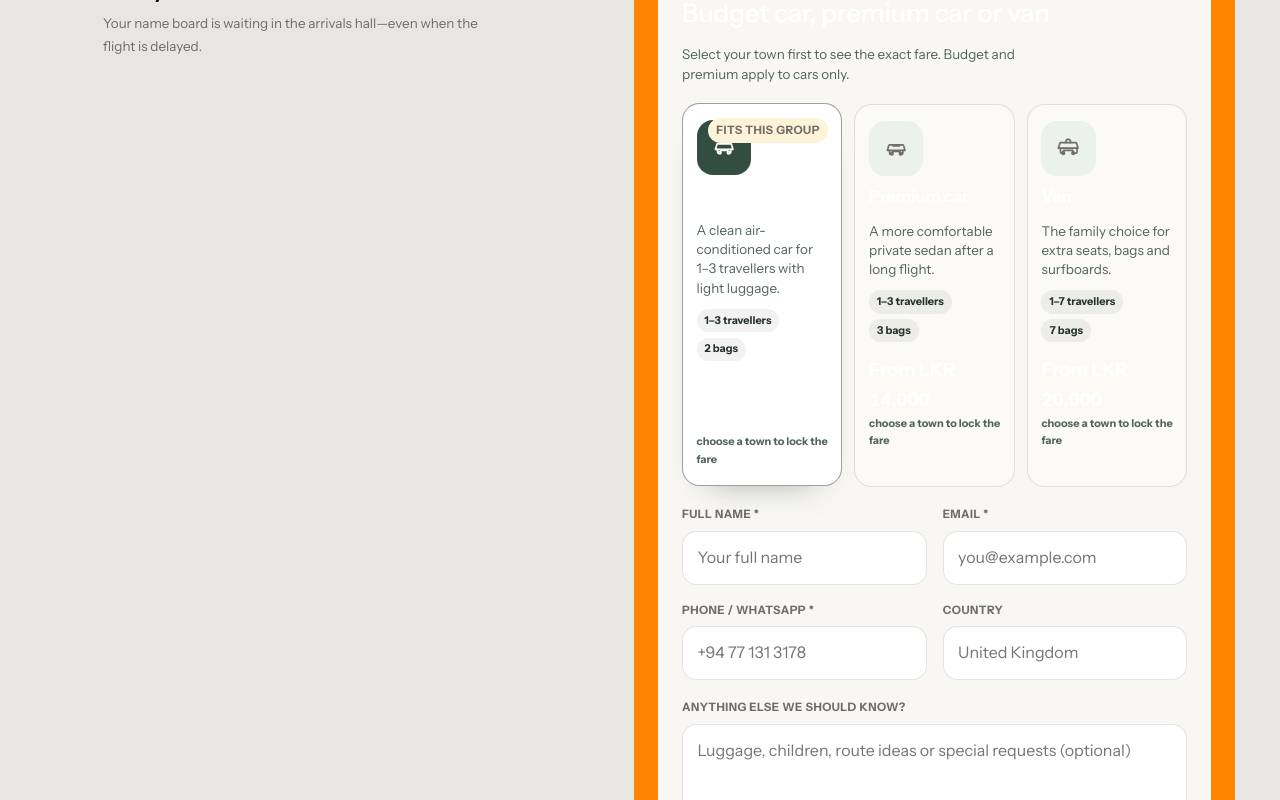
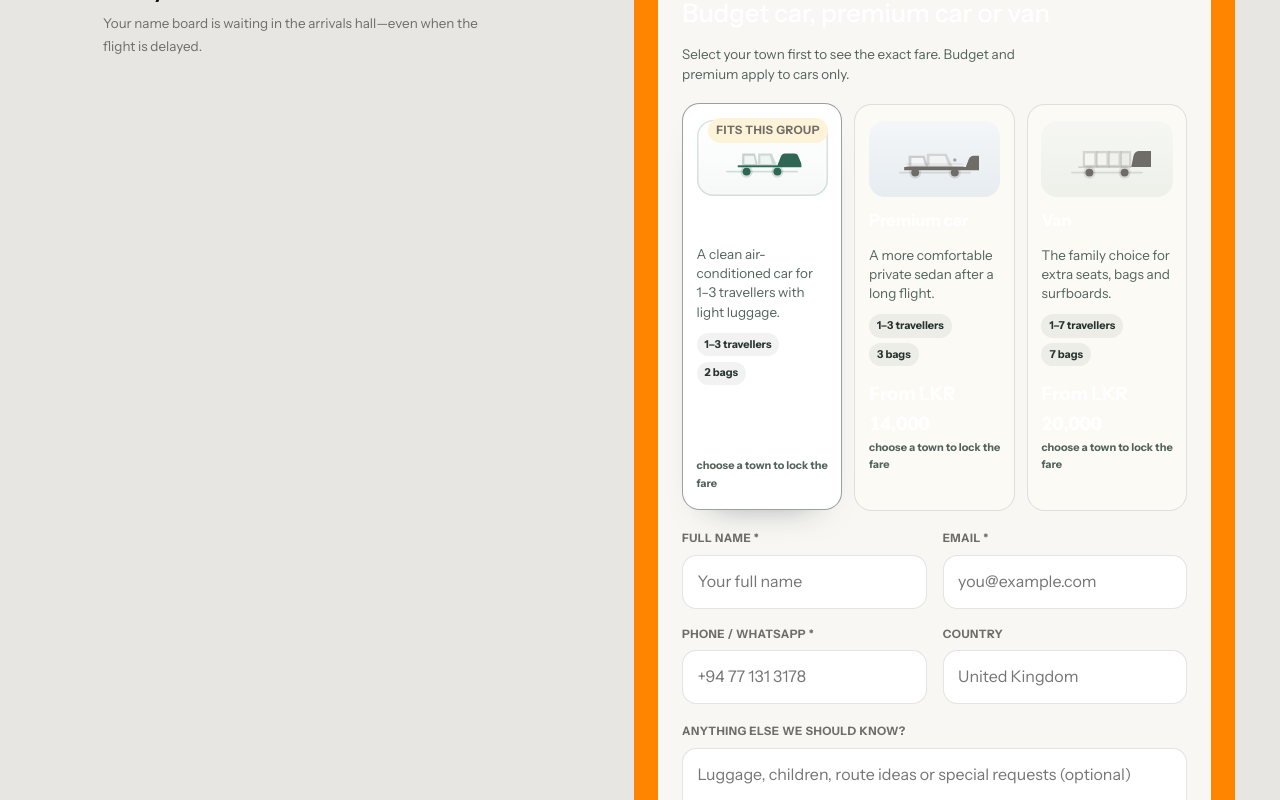
Before and after one commit to LahiruHarshana/GH-tours-and-bike-rental, a Next.js app: page /airport-hire in a window 1280 px wide. Shown: the part 1760-2560 px from the top of the page. Built offline with nearby package versions, Linux system fonts and the light colour scheme; no server answers; the database is empty.

Commit message:
Replace airport vehicle icons with larger side-profile illustrations.
Co-authored-by: Cursor <cursoragent@cursor.com>

```diff
--- a/src/app/styles/18-airport-vehicles.css
+++ b/src/app/styles/18-airport-vehicles.css
@@ -241,22 +241,50 @@
 
 .vehicle-option__icon {
   display: grid;
-  width: 3.4rem;
-  height: 3.4rem;
+  width: 100%;
+  min-height: 4.75rem;
   place-items: center;
+  margin-bottom: .15rem;
+  padding: .55rem .65rem;
   border-radius: 1rem;
-  background: rgb(232 241 234 / .85);
+  background: linear-gradient(180deg, rgb(244 247 245 / .95), rgb(232 241 234 / .9));
   color: var(--color-moss, #356b56);
 }
 
 .vehicle-option__icon svg {
-  width: 1.65rem;
-  height: 1.65rem;
+  width: min(100%, 5.5rem);
+  height: auto;
+}
+
+.vehicle-option__icon--budget-car {
+  color: #3f6f5d;
+}
+
+.vehicle-option__icon--premium-car {
+  color: #264a58;
+  background: linear-gradient(180deg, rgb(244 246 248 / .98), rgb(228 235 240 / .92));
+}
+
+.vehicle-option__icon--van {
+  color: #4a5f48;
+  background: linear-gradient(180deg, rgb(246 247 244 / .98), rgb(236 240 232 / .92));
 }
 
 .vehicle-option--icon.is-selected .vehicle-option__icon {
-  background: var(--color-moss, #356b56);
-  color: #fff;
+  background: linear-gradient(180deg, rgb(255 255 255 / .98), rgb(246 248 247 / .96));
+  box-shadow: inset 0 0 0 1.5px rgb(53 107 86 / .18);
+}
+
+.vehicle-option--icon.is-selected .vehicle-option__icon--budget-car {
+  color: #2f6654;
+}
+
+.vehicle-option--icon.is-selected .vehicle-option__icon--premium-car {
+  color: #1f4656;
+}
+
+.vehicle-option--icon.is-selected .vehicle-option__icon--van {
+  color: #465c44;
 }
 
 .vehicle-option--icon p,
@@ -305,17 +333,18 @@
 
 .booking-vehicle-preview__icon {
   display: grid;
-  width: 3.4rem;
-  height: 3.4rem;
+  width: 5.5rem;
+  min-height: 3.75rem;
   place-items: center;
+  padding: .45rem .55rem;
   border-radius: 1rem;
-  background: rgb(232 241 234 / .85);
+  background: linear-gradient(180deg, rgb(244 247 245 / .95), rgb(232 241 234 / .9));
   color: var(--color-moss, #356b56);
 }
 
 .booking-vehicle-preview__icon svg {
-  width: 1.65rem;
-  height: 1.65rem;
+  width: 4.5rem;
+  height: auto;
 }
 
 .booking-vehicle-preview strong,
@@ -346,18 +375,19 @@
 
 .vehicle-gallery__icon {
   display: grid;
-  width: 3.6rem;
-  height: 3.6rem;
+  width: 100%;
+  min-height: 5rem;
   place-items: center;
   margin-bottom: .85rem;
+  padding: .65rem .75rem;
   border-radius: 1rem;
-  background: rgb(232 241 234 / .85);
+  background: linear-gradient(180deg, rgb(244 247 245 / .95), rgb(232 241 234 / .9));
   color: var(--color-moss, #356b56);
 }
 
 .vehicle-gallery__icon svg {
-  width: 1.75rem;
-  height: 1.75rem;
+  width: min(100%, 5.75rem);
+  height: auto;
 }
 
 .vehicle-gallery__card--icon strong,
@@ -369,17 +399,20 @@
 
 .airport-fare-table__icon {
   display: inline-grid;
-  width: 1.75rem;
-  height: 1.75rem;
+  width: 2.75rem;
+  min-height: 1.85rem;
   place-items: center;
-  margin-right: .35rem;
+  margin-right: .45rem;
+  padding: .15rem .25rem;
   vertical-align: middle;
+  border-radius: .55rem;
+  background: rgb(232 241 234 / .85);
   color: var(--color-moss, #356b56);
 }
 
 .airport-fare-table__icon svg {
-  width: 1.2rem;
-  height: 1.2rem;
+  width: 2.35rem;
+  height: auto;
 }
 
 .airport-fare-table thead th {
--- a/src/components/booking/AirportTaxiIcon.tsx
+++ b/src/components/booking/AirportTaxiIcon.tsx
@@ -1,46 +1,175 @@
 import type { AirportTaxiId } from "@/types";
 
-const iconProps = {
-  viewBox: "0 0 24 24",
+const baseProps = {
+  viewBox: "0 0 80 48",
   fill: "none",
-  stroke: "currentColor",
-  strokeWidth: 1.5,
-  strokeLinecap: "round" as const,
-  strokeLinejoin: "round" as const,
   "aria-hidden": true,
 };
 
-export function AirportTaxiIcon({ id, className }: { id: AirportTaxiId; className?: string }) {
-  if (id === "premium-car") {
+function Wheel({ cx }: { cx: number }) {
   return (
-      <svg {...iconProps} className={className}>
-        <path d="M4 14h16l-1.2-4.2a1 1 0 0 0-.96-.8H6.16a1 1 0 0 0-.96.8L4 14Z" />
-        <path d="M6 14v2.5a1 1 0 0 0 1 1h.75a1 1 0 0 0 1-1V15h6.5v1.5a1 1 0 0 0 1 1H17a1 1 0 0 0 1-1V14" />
-        <circle cx="8" cy="17" r="1.1" />
-        <circle cx="16" cy="17" r="1.1" />
-        <path d="M9 10h6" />
+    <>
+      <circle cx={cx} cy="36" r="5.5" fill="currentColor" opacity="0.18" />
+      <circle cx={cx} cy="36" r="3.6" fill="currentColor" />
+      <circle cx={cx} cy="36" r="1.4" fill="currentColor" opacity="0.35" />
+    </>
+  );
+}
+
+function BudgetCarIcon({ className }: { className?: string }) {
+  return (
+    <svg {...baseProps} className={className}>
+      <path
+        d="M8 36h64"
+        stroke="currentColor"
+        strokeWidth="1.5"
+        strokeLinecap="round"
+        opacity="0.2"
+      />
+      <path
+        d="M18 30.5h36l3.2-8.4c.6-1.6 2-2.6 3.7-2.6h8.6c1.4 0 2.7.8 3.3 2.1l2.4 5.6c.4.9.6 1.9.6 2.9v1.9H18v-1.5Z"
+        fill="currentColor"
+      />
+      <path
+        d="M22 19.5h11.5l2.8 11H22V19.5Z"
+        fill="currentColor"
+        opacity="0.28"
+      />
+      <path
+        d="M36.5 19.5H49l4.5 11H36.5V19.5Z"
+        fill="currentColor"
+        opacity="0.22"
+      />
+      <path
+        d="M24 21.5h8.5l1.8 7.5H24V21.5Z"
+        fill="#fff"
+        opacity="0.78"
+      />
+      <path
+        d="M38.5 21.5H47l2.2 7.5H38.5V21.5Z"
+        fill="#fff"
+        opacity="0.68"
+      />
+      <path
+        d="M18 30.5h36"
+        stroke="currentColor"
+        strokeWidth="1.2"
+        opacity="0.35"
+      />
+      <Wheel cx={26} />
+      <Wheel cx={54} />
     </svg>
   );
 }
 
-  if (id === "van") {
+function PremiumCarIcon({ className }: { className?: string }) {
   return (
-      <svg {...iconProps} className={className}>
-        <path d="M3 12h18l-1.4-4.5A1 1 0 0 0 18.65 7H5.35a1 1 0 0 0-.95.5L3 12Z" />
-        <path d="M5 12v3.5a1 1 0 0 0 1 1h.75a1 1 0 0 0 1-1V14h8.5v1.5a1 1 0 0 0 1 1H19a1 1 0 0 0 1-1V12" />
-        <circle cx="7.5" cy="16.5" r="1.1" />
-        <circle cx="16.5" cy="16.5" r="1.1" />
-        <path d="M10 7V5.5A1.5 1.5 0 0 1 11.5 4h1A1.5 1.5 0 0 1 14 5.5V7" />
+    <svg {...baseProps} className={className}>
+      <path
+        d="M8 36h64"
+        stroke="currentColor"
+        strokeWidth="1.5"
+        strokeLinecap="round"
+        opacity="0.2"
+      />
+      <path
+        d="M12 30.8h56l2.8-7.2c.7-1.8 2.4-3 4.3-3h10.2c1.8 0 3.4 1 4.2 2.7l3.5 7.5v3H12v-3Z"
+        fill="currentColor"
+      />
+      <path
+        d="M16 20.6h14.5l3.2 10.2H16V20.6Z"
+        fill="currentColor"
+        opacity="0.28"
+      />
+      <path
+        d="M32.5 18.8h18l5.8 12.2H32.5V18.8Z"
+        fill="currentColor"
+        opacity="0.22"
+      />
+      <path
+        d="M18.5 22.8h10.5l2 6.8H18.5v-6.8Z"
+        fill="#fff"
+        opacity="0.82"
+      />
+      <path
+        d="M35 20.8H49l3.2 8.8H35V20.8Z"
+        fill="#fff"
+        opacity="0.72"
+      />
+      <path
+        d="M14 30.8h52"
+        stroke="currentColor"
+        strokeWidth="1.4"
+        opacity="0.42"
+      />
+      <path
+        d="M14 28.2h52"
+        stroke="currentColor"
+        strokeWidth="1"
+        opacity="0.18"
+      />
+      <circle cx="58" cy="24.5" r="1.6" fill="currentColor" opacity="0.55" />
+      <Wheel cx={22} />
+      <Wheel cx={58} />
     </svg>
   );
 }
 
+function VanIcon({ className }: { className?: string }) {
   return (
-    <svg {...iconProps} className={className}>
-      <path d="M4 14h16l-1.5-5H5.5L4 14Z" />
-      <path d="M6 14v2.5a1 1 0 0 0 1 1h.75a1 1 0 0 0 1-1V15h6.5v1.5a1 1 0 0 0 1 1H17a1 1 0 0 0 1-1V14" />
-      <circle cx="8" cy="17" r="1.1" />
-      <circle cx="16" cy="17" r="1.1" />
+    <svg {...baseProps} className={className}>
+      <path
+        d="M8 36h64"
+        stroke="currentColor"
+        strokeWidth="1.5"
+        strokeLinecap="round"
+        opacity="0.2"
+      />
+      <path
+        d="M14 31h48l2.2-10.5c.5-2.4 2.6-4.1 5.1-4.1h14.8c2.2 0 4.1 1.4 4.8 3.5l2.1 7.4c.3 1 .5 2 .5 3.1v.6H14v-.5Z"
+        fill="currentColor"
+      />
+      <path
+        d="M18 16.4h44v14.6H18V16.4Z"
+        fill="currentColor"
+        opacity="0.24"
+      />
+      <path d="M20 18.5h8.5v10.5H20V18.5Z" fill="#fff" opacity="0.78" />
+      <path d="M31 18.5h8.5v10.5H31V18.5Z" fill="#fff" opacity="0.72" />
+      <path d="M42 18.5h8.5v10.5H42V18.5Z" fill="#fff" opacity="0.66" />
+      <path d="M53 18.5h7v10.5H53V18.5Z" fill="#fff" opacity="0.58" />
+      <path
+        d="M31 16.4v15"
+        stroke="currentColor"
+        strokeWidth="1"
+        opacity="0.22"
+      />
+      <path
+        d="M42 16.4v15"
+        stroke="currentColor"
+        strokeWidth="1"
+        opacity="0.22"
+      />
+      <path
+        d="M53 16.4v15"
+        stroke="currentColor"
+        strokeWidth="1"
+        opacity="0.22"
+      />
+      <path
+        d="M14 31h48"
+        stroke="currentColor"
+        strokeWidth="1.2"
+        opacity="0.35"
+      />
+      <Wheel cx={24} />
+      <Wheel cx={56} />
     </svg>
   );
 }
+
+export function AirportTaxiIcon({ id, className }: { id: AirportTaxiId; className?: string }) {
+  if (id === "premium-car") return <PremiumCarIcon className={className} />;
+  if (id === "van") return <VanIcon className={className} />;
+  return <BudgetCarIcon className={className} />;
+}
--- a/src/components/booking/AirportVehiclePicker.tsx
+++ b/src/components/booking/AirportVehiclePicker.tsx
@@ -79,7 +79,7 @@ export function AirportVehiclePicker({
                 disabled={!fits}
                 onChange={() => setSelectedId(taxi.id)}
               />
-              <span className="vehicle-option__icon" aria-hidden="true">
+              <span className={`vehicle-option__icon vehicle-option__icon--${taxi.id}`} aria-hidden="true">
                 <AirportTaxiIcon id={taxi.id} />
               </span>
               {suggested.id === taxi.id && fits && <span className="vehicle-option__badge">Fits this group</span>}
```
Lines whose indentation alone changed are shown as unchanged.
